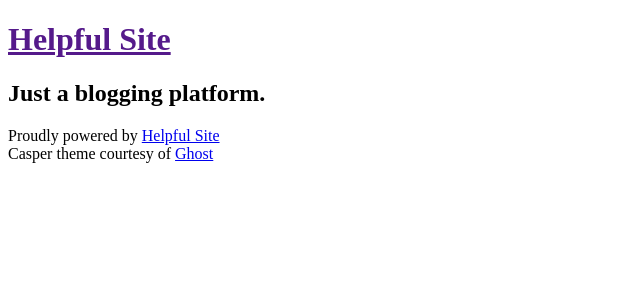
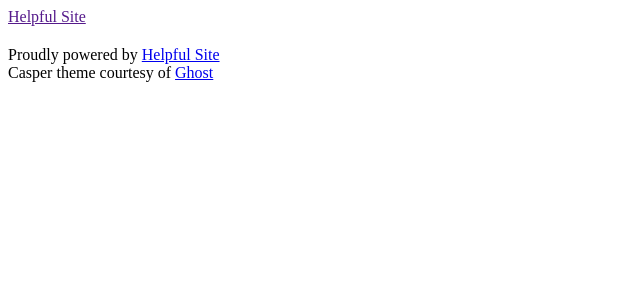
Before and after one commit to g4b1nagy/helpful-site, a Python web app: template config/templates/post.html in a window 1280 px wide. Shown: the top 300 px of the page, without its empty margins (0-640 px from the left). Run offline with Jinja, Linux system fonts and the light colour scheme; the template is opened without the code that fills it, so the values that code supplies are empty; some libraries are stand-ins or nearby versions.

Commit message:
More theme fixes

```diff
--- a/config/templates/partials/header.html
+++ b/config/templates/partials/header.html
@@ -1,7 +1,7 @@
-<header class="site-head" >
+<header class="site-head">
   <div class="vertical">
     <div class="site-head-content inner">
-      <h1 class="blog-title"><a href="{{ site_root }}">Helpful Site</a></h1>
+      <h1 class="blog-title">Helpful Site</h1>
       <h2 class="blog-description">Just a blogging platform.</h2>
     </div>
   </div>
--- a/config/templates/post.html
+++ b/config/templates/post.html
@@ -3,9 +3,13 @@
 {% block body_class %}post-template{% endblock %}
 
 {% block content %}
-  {% include "partials/header.html" %}
   <main class="content" role="main">
     <article class="post">
+      <header class="post-header">
+        <a class="blog-logo" href="{{ site_root }}">
+          <span class="blog-title">Helpful Site</span>
+        </a>
+      </header>
       <span class="post-meta">
         <time datetime="{{ date.strftime('%Y-%m-%d') }}">{{ date.strftime('%d %b %Y') }}</time>
         {% if categories %}
```
Also changed, not shown: src/css/02-custom.css (+1 -15 lines).
